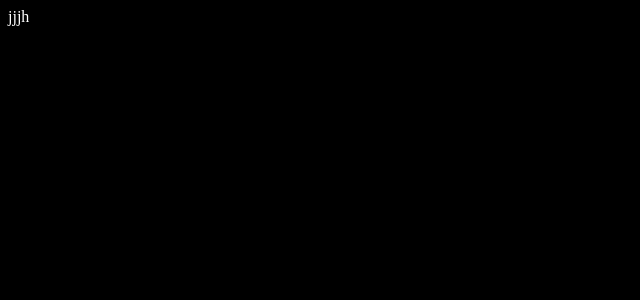
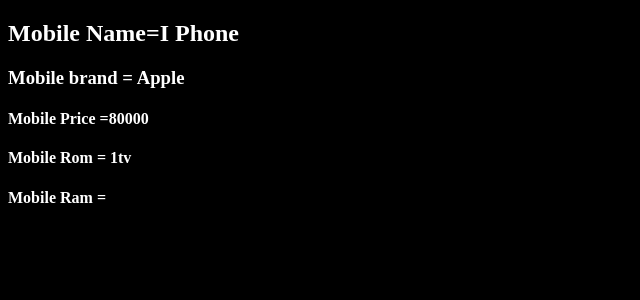
Before and after one commit to Chandrakishortiwari/REACT, a React (Vite) app: page / in a window 1280 px wide. Shown: the top 300 px of the page, without its empty margins (0-640 px from the left). Built offline with nearby package versions, Linux system fonts and the light colour scheme.

Commit message:
Learn pros

```diff
--- a/src/App.jsx
+++ b/src/App.jsx
@@ -1,14 +1,27 @@
-import { useState } from 'react'
-
+import { useState } from "react";
+import Product from "./Components/Product";
+import Props2 from "./Components/Props2";
 
 function App() {
-  const [count, setCount] = useState(0)
+  const obj = {
+    title: "I Phone",
+    Brand: "Apple",
+    Price: "80000",
+    Ram: "8gb",
+    rom: "1tv",
+  };
 
   return (
     <>
-     jjjh
+      {/*  // Props
+
+     <Product title= "Glaxy A14" Brand="Samsung" Price={18000} />
+     <Product title= "I Phone" Brand="Apple" Price={80000} Ram="8gb" rom="1tv" />
+      */}
+
+      <Props2 obj={obj} />
     </>
-  )
+  );
 }
 
-export default App
+export default App;
--- /dev/null
+++ b/src/Components/Product.jsx
@@ -0,0 +1,38 @@
+// import React from 'react'
+
+// function Product(props) {
+//   return (
+
+//     <div>
+
+//   {/* learn props */}
+
+//      <h2>Mobile Name= {props.title}  </h2>
+//      <hb3> Mobile brand = {props.Brand} </hb3>
+//      <h4>Mobile Price = {props.Price}</h4>
+
+//     </div>
+//   )
+// }
+
+// export default Product
+
+//   Object Destructure Method
+
+import React from "react";
+
+function Product({ title, Brand, Price, Ram, rom }) {
+  return (
+    <div>
+      {/* Object Destructure Method */}
+
+      <h2>Mobile Name= {title} </h2>
+      <hb3> Mobile brand = {Brand} </hb3>
+      <h4>Mobile Price = {Price}</h4>
+      <h4>Mobile Rom = {Ram}</h4>
+      <h4>Mobile Ram = {rom}</h4>
+    </div>
+  );
+}
+
+export default Product;
--- /dev/null
+++ b/src/Components/Props2.jsx
@@ -0,0 +1,18 @@
+
+
+function Props2({ obj }) {
+    console.log(obj);
+
+  return (
+    <>
+
+              <h2>Mobile Name={obj.title} </h2>
+      <h3> Mobile brand = {obj.Brand}</h3>
+      <h4>Mobile Price ={obj.Price} </h4>
+      <h4>Mobile Rom = {obj.rom}</h4>
+      <h4>Mobile Ram = </h4>
+    </>
+  )
+}
+
+export default Props2
```
